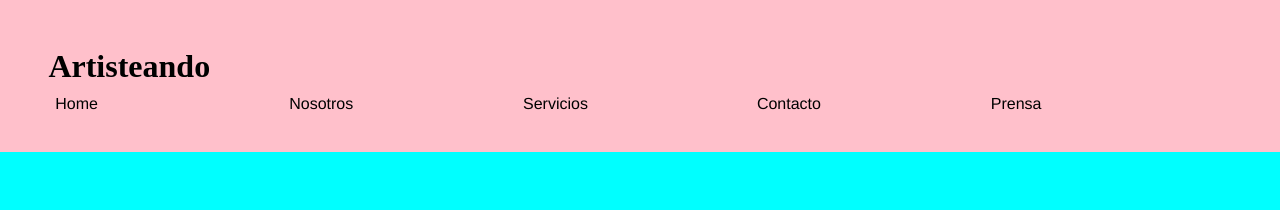
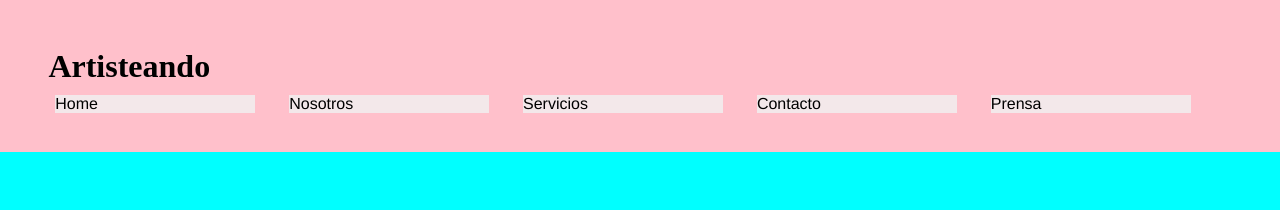
Before and after one commit to germangauna/desafiogithub, a plain HTML site: page index.html in a window 1280 px wide. Shown: the top 210 px of the page. Drawn offline with Linux system fonts and the light colour scheme.

Commit message:
agregue al css transform y transition a cabecera__lista__link

```diff
--- a/css/style.css
+++ b/css/style.css
@@ -41,6 +41,12 @@ body{
 }
 .cabecera__lista__link{
     width: 200px;
+    background-color: rgb(243, 232, 234);
+    border: rgb(216, 133, 147);
+    transition: all 1s;
+}
+.cabecera__lista__link:hover{
+    transform: scale(1.2);
 }
 .galeria{
     display: grid;
```
